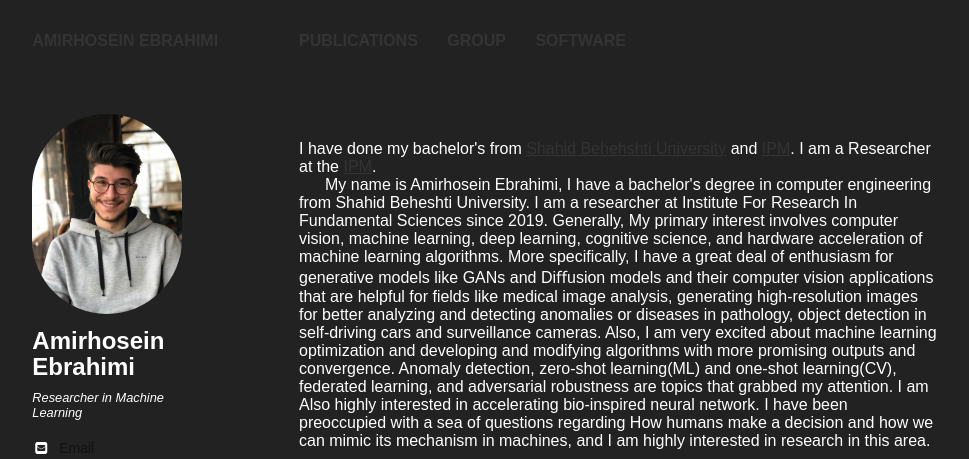
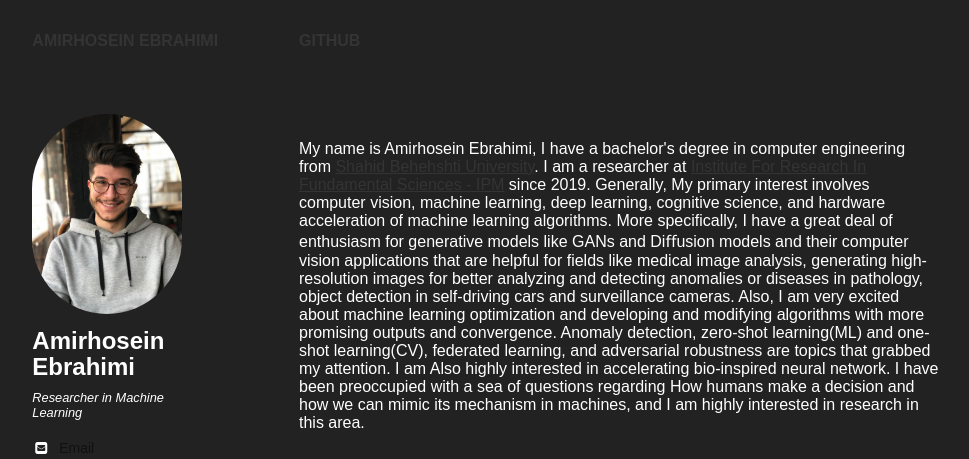
Before and after one commit to EbrahimiAmirHosein/EbrahimiAmirHosein.github.io, a plain HTML site: page index.html in a window 1280 px wide. Shown: the top 459 px of the page, without its empty margins (21-990 px from the left). Drawn offline with Linux system fonts and the light colour scheme.

Commit message:
Update index.html

```diff
--- a/index.html
+++ b/index.html
@@ -85,13 +85,13 @@
 		    <ul>
 
 
-				    <li><a href="http://ebrahimiamirhosein.github.io/Publications/">Publications</a></li>
+<!-- 				    <li><a href="http://ebrahimiamirhosein.github.io/Publications/">Publications</a></li> -->
 
 
-				    <li><a href="http://ebrahimiamirhosein.github.io/Students/">Group</a></li>
+<!-- 				    <li><a href="http://ebrahimiamirhosein.github.io/Students/">Group</a></li> -->
 
 
-				    <li><a href="https://ebrahimiamirhosein.com/eugenium" target="_blank">Software</a></li>
+				    <li><a href="github.com/EbrahimiAmirHosein" target="_blank">Github</a></li>
 
 		    </ul>
 		</nav>
@@ -137,9 +137,7 @@
   <article class="page">
     <h1></h1>
     <div class="article-wrap">
-      <p>I have done my bachelor's from <a href="https://encse.sbu.ac.ir/">Shahid Behehshti University</a> and <a href="https://cs.ipm.ac.ir/">IPM</a>.  I am a Researcher at the <a href="https://cs.ipm.ac.ir/">IPM</a>.</p>
-
-<p>My name is Amirhosein Ebrahimi, I have a bachelor's degree in computer engineering from Shahid Beheshti University. I am a researcher at Institute For Research In Fundamental Sciences since 2019. Generally, My primary interest involves computer vision, machine learning, deep learning, cognitive
+<p>My name is Amirhosein Ebrahimi, I have a bachelor's degree in computer engineering from <a href="https://encse.sbu.ac.ir/">Shahid Behehshti University</a>. I am a researcher at <a href="https://cs.ipm.ac.ir/">Institute For Research In Fundamental Sciences - IPM</a> since 2019. Generally, My primary interest involves computer vision, machine learning, deep learning, cognitive
 science, and hardware acceleration of machine learning algorithms. More speciﬁcally, I have a great deal of
 enthusiasm for generative models like GANs and Diﬀusion models and their computer vision applications that
 are helpful for ﬁelds like medical image analysis, generating high-resolution images for better analyzing and detecting anomalies or diseases in pathology, object detection in self-driving
```
